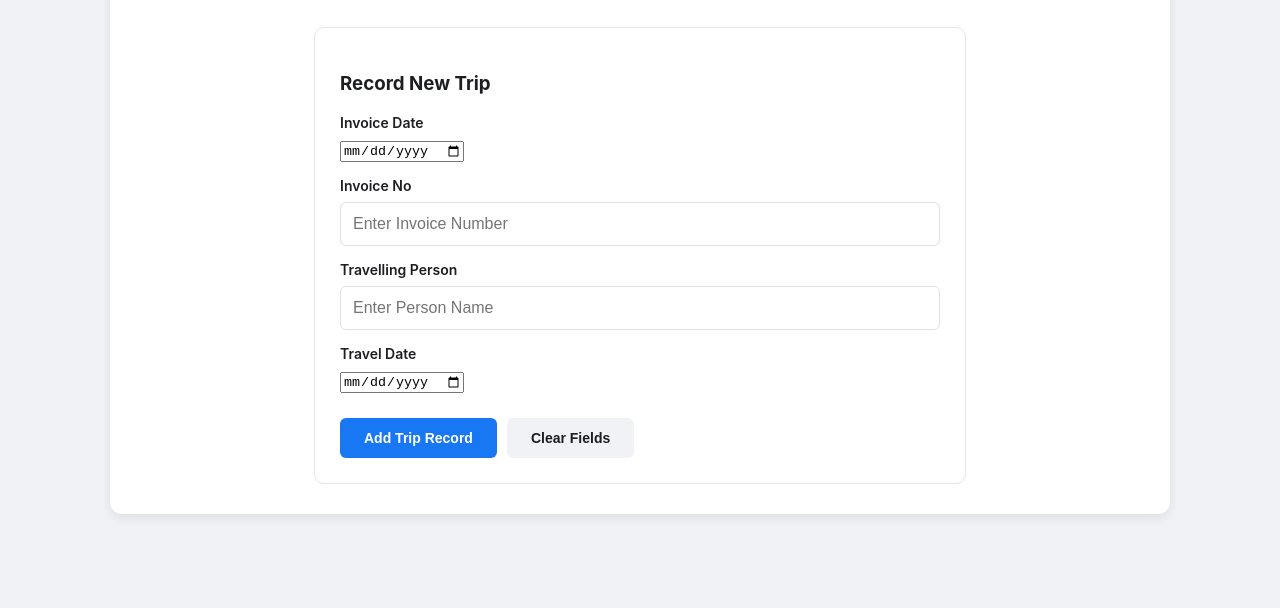
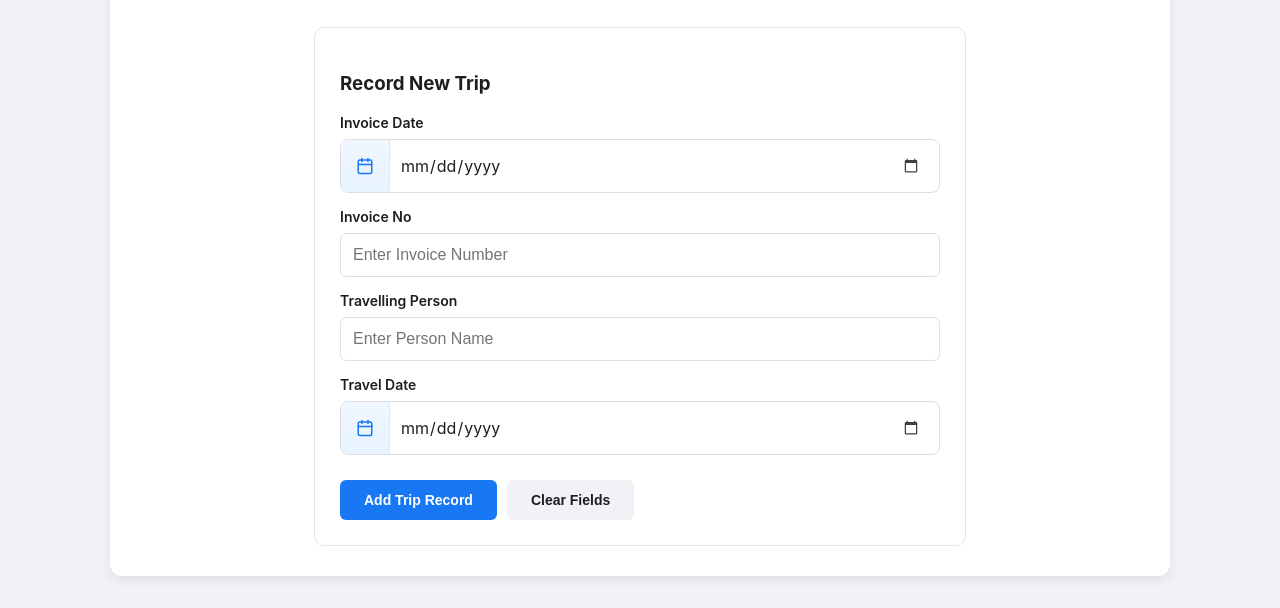
Before and after one commit to somanathanmathangi/SomRepo, a website: page crud-app/public/index.html in a window 1280 px wide. Both pictures are taken after a click on the button "Record Trip". Shown: the part 192-800 px from the top of the page. Drawn offline with Linux system fonts and the light colour scheme; no server answers.

Commit message:
Improve Trip Manager date field styling and layout
Co-authored-by: Cursor <cursoragent@cursor.com>

```diff
--- a/crud-app/public/css/style.css
+++ b/crud-app/public/css/style.css
@@ -94,6 +94,79 @@ input[type="text"], input[type="email"] {
     font-size: 16px;
 }
 
+/* Date fields: icon rail + native picker, aligned with form typography */
+.form-group-date label {
+    color: #1c1e21;
+}
+
+.date-field {
+    position: relative;
+    display: flex;
+    align-items: stretch;
+    border-radius: 8px;
+    border: 1px solid #dddfe2;
+    background: #fff;
+    transition: border-color 0.2s ease, box-shadow 0.2s ease;
+}
+
+.date-field:hover {
+    border-color: #bcc0c4;
+}
+
+.date-field:focus-within {
+    border-color: #1877f2;
+    box-shadow: 0 0 0 3px rgba(24, 119, 242, 0.18);
+}
+
+.date-field-icon {
+    display: flex;
+    align-items: center;
+    justify-content: center;
+    flex-shrink: 0;
+    width: 48px;
+    color: #1877f2;
+    background: linear-gradient(180deg, #f0f7ff 0%, #e7f3ff 100%);
+    border-radius: 7px 0 0 7px;
+    border-right: 1px solid #e4e6eb;
+}
+
+.input-date {
+    flex: 1;
+    min-width: 0;
+    padding: 12px 12px 12px 10px;
+    border: none;
+    border-radius: 0 7px 7px 0;
+    box-sizing: border-box;
+    font-size: 16px;
+    font-family: inherit;
+    font-variant-numeric: tabular-nums;
+    color: #1c1e21;
+    background: transparent;
+    color-scheme: light;
+    min-height: 48px;
+    cursor: pointer;
+}
+
+.input-date:focus {
+    outline: none;
+    box-shadow: none;
+}
+
+/* Chromium / Safari: soften and theme the calendar button */
+.input-date::-webkit-calendar-picker-indicator {
+    cursor: pointer;
+    padding: 6px;
+    margin-right: 2px;
+    border-radius: 6px;
+    opacity: 0.75;
+    transition: opacity 0.15s ease, background-color 0.15s ease;
+}
+
+.input-date::-webkit-calendar-picker-indicator:hover {
+    opacity: 1;
+    background-color: #e7f3ff;
+}
+
 input:focus {
     border-color: #1877f2;
     outline: none;
--- a/crud-app/public/index.html
+++ b/crud-app/public/index.html
@@ -31,9 +31,14 @@
             <div class="form-section">
                 <h3 id="formTitle">Record New Trip</h3>
                 <input type="hidden" id="tripId">
-                <div class="form-group">
-                    <label>Invoice Date</label>
-                    <input type="date" id="invoiceDate">
+                <div class="form-group form-group-date">
+                    <label for="invoiceDate">Invoice Date</label>
+                    <div class="date-field">
+                        <span class="date-field-icon" aria-hidden="true">
+                            <svg width="18" height="18" viewBox="0 0 24 24" fill="none" stroke="currentColor" stroke-width="2" stroke-linecap="round" stroke-linejoin="round"><rect x="3" y="4" width="18" height="18" rx="2"/><path d="M16 2v4M8 2v4M3 10h18"/></svg>
+                        </span>
+                        <input type="date" id="invoiceDate" class="input-date" autocomplete="off">
+                    </div>
                 </div>
                 <div class="form-group">
                     <label>Invoice No</label>
@@ -43,9 +48,14 @@
                     <label>Travelling Person</label>
                     <input type="text" id="travellingPerson" placeholder="Enter Person Name">
                 </div>
-                <div class="form-group">
-                    <label>Travel Date</label>
-                    <input type="date" id="travelDate">
+                <div class="form-group form-group-date">
+                    <label for="travelDate">Travel Date</label>
+                    <div class="date-field">
+                        <span class="date-field-icon" aria-hidden="true">
+                            <svg width="18" height="18" viewBox="0 0 24 24" fill="none" stroke="currentColor" stroke-width="2" stroke-linecap="round" stroke-linejoin="round"><rect x="3" y="4" width="18" height="18" rx="2"/><path d="M16 2v4M8 2v4M3 10h18"/></svg>
+                        </span>
+                        <input type="date" id="travelDate" class="input-date" autocomplete="off">
+                    </div>
                 </div>
                 <div id="formError" style="color: #dc3545; font-weight: bold; margin-bottom: 15px; display: none;"></div>
                 <div class="form-actions">
```
